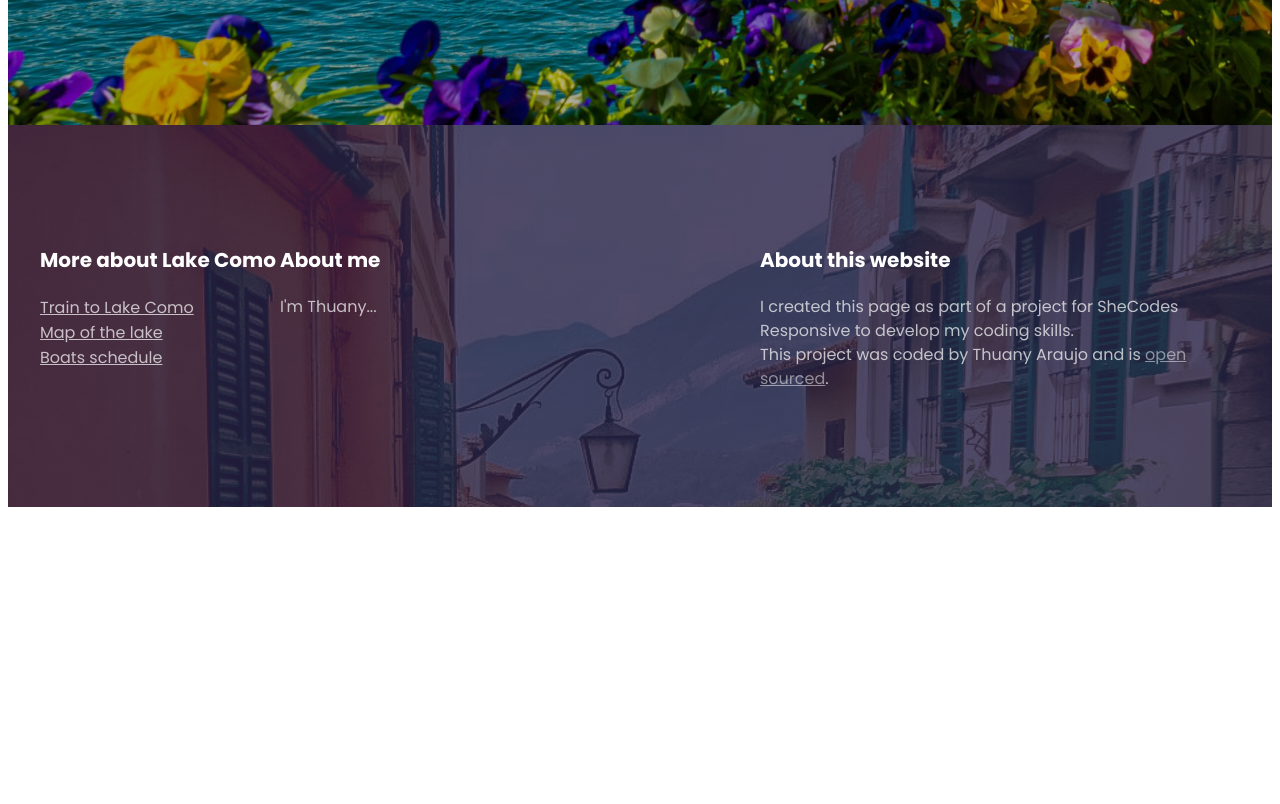
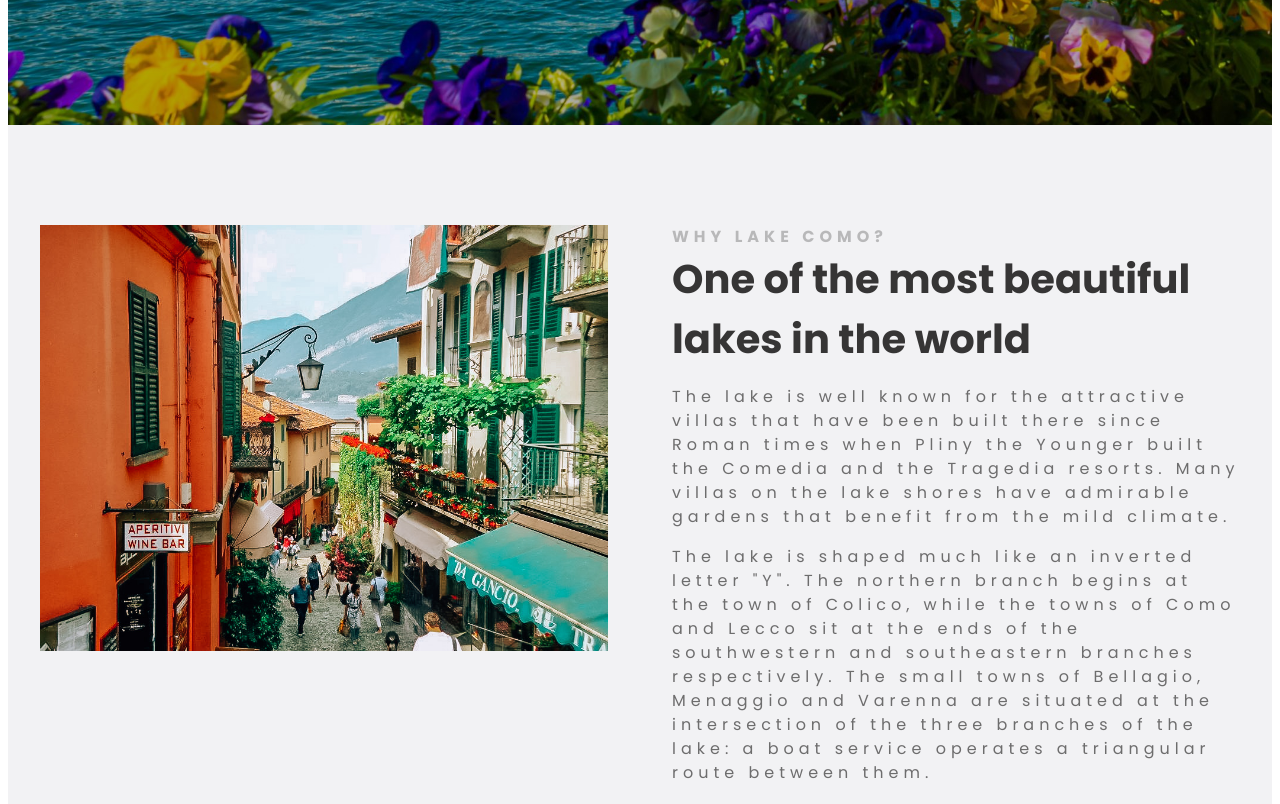
Before and after one commit to thumaraujo/Add-on-Advanced, a plain HTML site: page index.html in a window 1280 px wide. Shown: the part 840-1644 px from the top of the page. Before the commit the page ends 1355 px from the top, so only its background shows below. Drawn offline with Linux system fonts and the light colour scheme.

Commit message:
included CSS grids

```diff
--- a/index.html
+++ b/index.html
@@ -20,8 +20,37 @@
         <h2>Italy</h2>
         <a href="#more">Learn more</a>
       </header>
+      <main>
+        <section class="grid-2">
+          <div>
+            <img
+              src="images/bellagio.png"
+              alt="Bellagio"
+              class="img-responsive"
+            />
+          </div>
+          <div>
+            <h2>Why Lake Como?</h2>
+            <h3>One of the most beautiful lakes in the world</h3>
+            <p>
+              The lake is well known for the attractive villas that have been
+              built there since Roman times when Pliny the Younger built the
+              Comedia and the Tragedia resorts. Many villas on the lake shores
+              have admirable gardens that benefit from the mild climate.
+            </p>
+            <p>
+              The lake is shaped much like an inverted letter "Y". The northern
+              branch begins at the town of Colico, while the towns of Como and
+              Lecco sit at the ends of the southwestern and southeastern
+              branches respectively. The small towns of Bellagio, Menaggio and
+              Varenna are situated at the intersection of the three branches of
+              the lake: a boat service operates a triangular route between them.
+            </p>
+          </div>
+        </section>
+      </main>
       <footer>
-        <section class="grid">
+        <section class="grid-3">
           <div>
             <h3>More about Lake Como</h3>
             <ul>
--- a/src/style.css
+++ b/src/style.css
@@ -1,14 +1,35 @@
 .container {
-  max-width: 1400px;
+  max-width: 1300px;
   margin: 0 auto;
 }
 .grid {
   display: grid;
   grid-template-columns: 1fr 2fr 2fr;
+  grid-gap: 64px;
+}
+
+.img-responsive {
+  max-width: 100%;
+}
+
+.grid-2 {
+  display: grid;
+  grid-template-columns: 1fr 1fr;
+  grid-gap: 64px;
+}
+
+.grid-2 img {
+  width: 600px;
+}
+.grid-3 {
+  display: grid;
+  grid-template-columns: 1fr 2fr 2fr;
+  grid-gap: 64px;
 }
 section {
   max-width: 1200px;
   margin: 0 auto;
+  padding: 100px 0;
 }
 
 body {
@@ -61,6 +82,39 @@ header a {
   background-color: white;
 }
 
+main {
+  background-color: rgb(242, 242, 244);
+}
+
+main h2 {
+  font-weight: 700;
+  font-size: 16px;
+  line-height: 1.5;
+  letter-spacing: 5px;
+  color: rgb(54, 53, 53);
+  opacity: 0.3;
+  margin: 0;
+  text-transform: uppercase;
+}
+
+main h3 {
+  font-weight: 700;
+  font-size: 40px;
+  line-height: 1.5;
+  color: rgb(54, 53, 53);
+  margin: 0;
+}
+
+main p {
+  font-size: normal;
+  font-weight: 400;
+  font-size: 16px;
+  line-height: 1.5;
+  letter-spacing: 5px;
+  color: rgb(54, 53, 53);
+  opacity: 0.7;
+}
+
 footer {
   color: white;
   background-image: linear-gradient(
@@ -70,7 +124,6 @@ footer {
     url(../images/bellagio.png);
   background-repeat: no-repeat;
   background-size: cover;
-  padding: 100px 0;
 }
 
 footer h3 {
@@ -82,9 +135,8 @@ footer h3 {
 footer p {
   font-weight: 400;
   font-size: 16px;
-  line-height: 24px;
+  line-height: 1.5;
   opacity: 0.7;
-  margin-right: 20px;
 }
 
 footer ul {
@@ -115,4 +167,11 @@ footer a {
   header h3 {
     font-size: 12px;
   }
+  .grid {
+    grid-template-columns: 1fr;
+    grid-gap: 32px;
+  }
+  section {
+    padding: 30px;
+  }
 }
```
